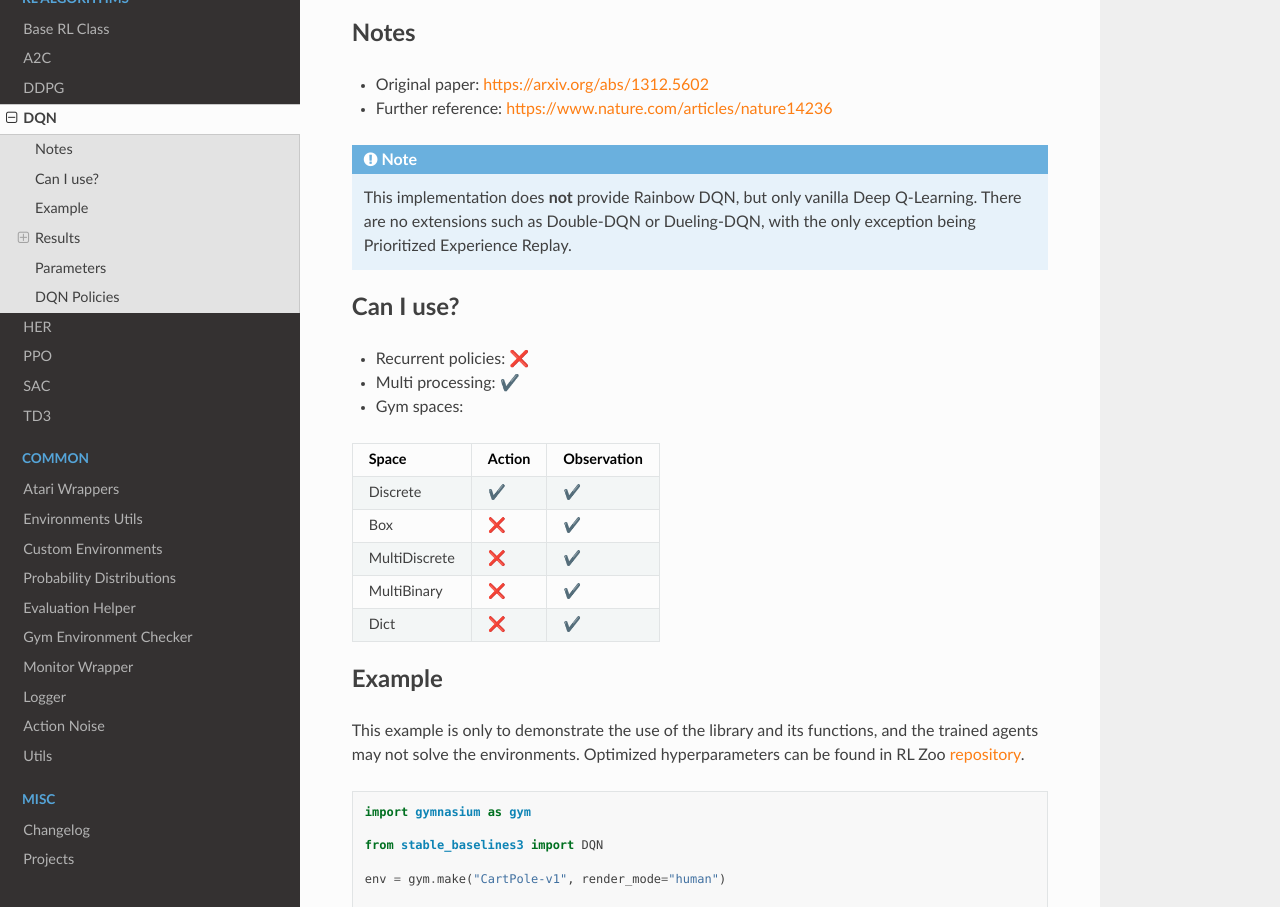
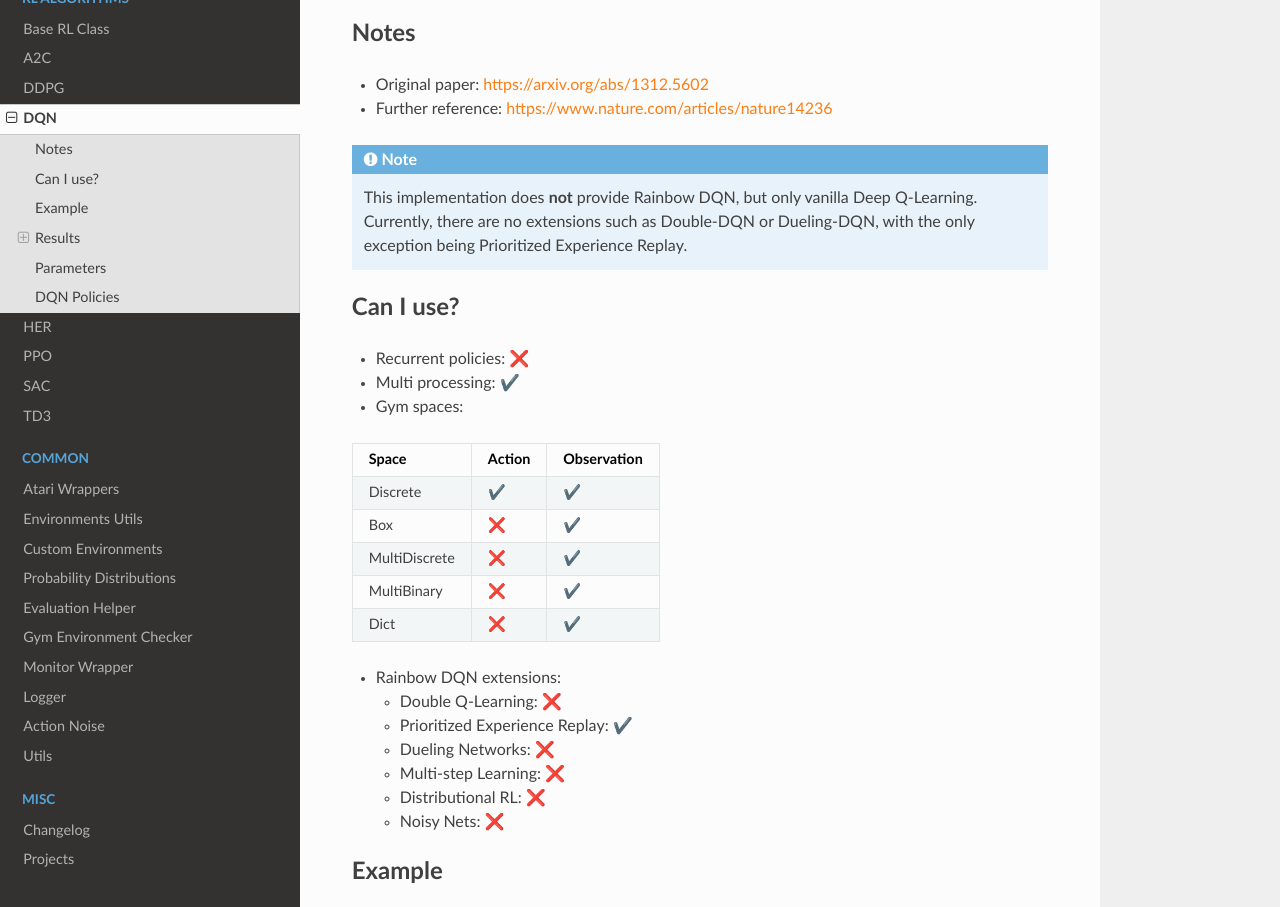
Before and after one commit to DLR-RM/stable-baselines3, a Sphinx documentation site: the page built from docs/modules/dqn.rst, in a window 1280 px wide and 1400 px high, cut to the strip 493-1400 px from the top of the window. Built offline with Sphinx 7.4.7 and the Read the Docs theme 2.0.0, drawn with Linux system fonts in a browser that asks for light colours.

Commit message:
Updated DQN docs
Added list of rainbow extensions, specifying which ones are currently implemented in the library

```diff
--- a/docs/modules/dqn.rst
+++ b/docs/modules/dqn.rst
@@ -28,7 +28,7 @@
 
 .. note::
     This implementation does **not** provide Rainbow DQN, but only vanilla Deep Q-Learning.
-    There are no extensions such as Double-DQN or Dueling-DQN, with the only exception being Prioritized Experience Replay.
+    Currently, there are no extensions such as Double-DQN or Dueling-DQN, with the only exception being Prioritized Experience Replay.
 
 
 Can I use?
@@ -48,6 +48,15 @@
 MultiBinary   ❌      ✔️
 Dict          ❌      ✔️️
 ============= ====== ===========
+
+- Rainbow DQN extensions:
+
+  - Double Q-Learning: ❌
+  - Prioritized Experience Replay: ✔️
+  - Dueling Networks: ❌
+  - Multi-step Learning: ❌
+  - Distributional RL: ❌
+  - Noisy Nets: ❌
 
 
 Example
```
